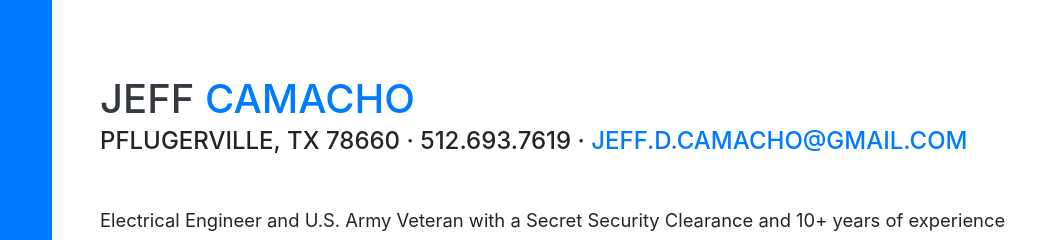
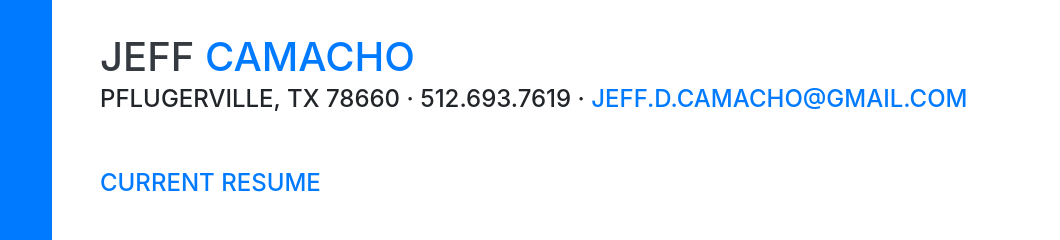
Before and after one commit to jeff-mos-def/Resume-Site, a website with bundled scripts: page index.html in a window 1280 px wide. Shown: the part 110-350 px from the top of the page, 220-1280 px from the left. Built offline with nearby package versions, Linux system fonts and the light colour scheme; a web font is replaced by a local one.

Commit message:
Test add, current resume

```diff
--- a/index.html
+++ b/index.html
@@ -75,6 +75,8 @@
         </h1>
         <div class="subheading mb-5">Pflugerville, Tx 78660 · 512.693.7619 ·
           <a href="mailto:jeff.d.camacho@gmail.com">jeff.d.camacho@gmail.com</a>
+        </div>
+        <div class="subheading mb-5"><a href="https://github.com/jeff-mos-def/jeff-mos-def.github.io/blob/master/assets/Jeff%20Camacho_Resume_NI.pdf" target="_blank">Current Resume</a>
         </div>
         <p class="lead mb-5">Electrical Engineer and U.S. Army Veteran with a Secret Security Clearance and 10+ years of experience emphasized in aerospace, defense, and government industries. Proven track record of evaluating electrical systems and applying knowledge of manufacturing and materials to reduce costs and increase productivity. Skilled in design, prototyping, and testing. Possess additional experience in sales, marketing, and operations derived from entrepreneur ventures as a business owner. Career is supported by a Bachelor of Science in Electrical Engineering and current enrollment in a Project Management Professional certification.</p>
         <div class="social-icons">
```
